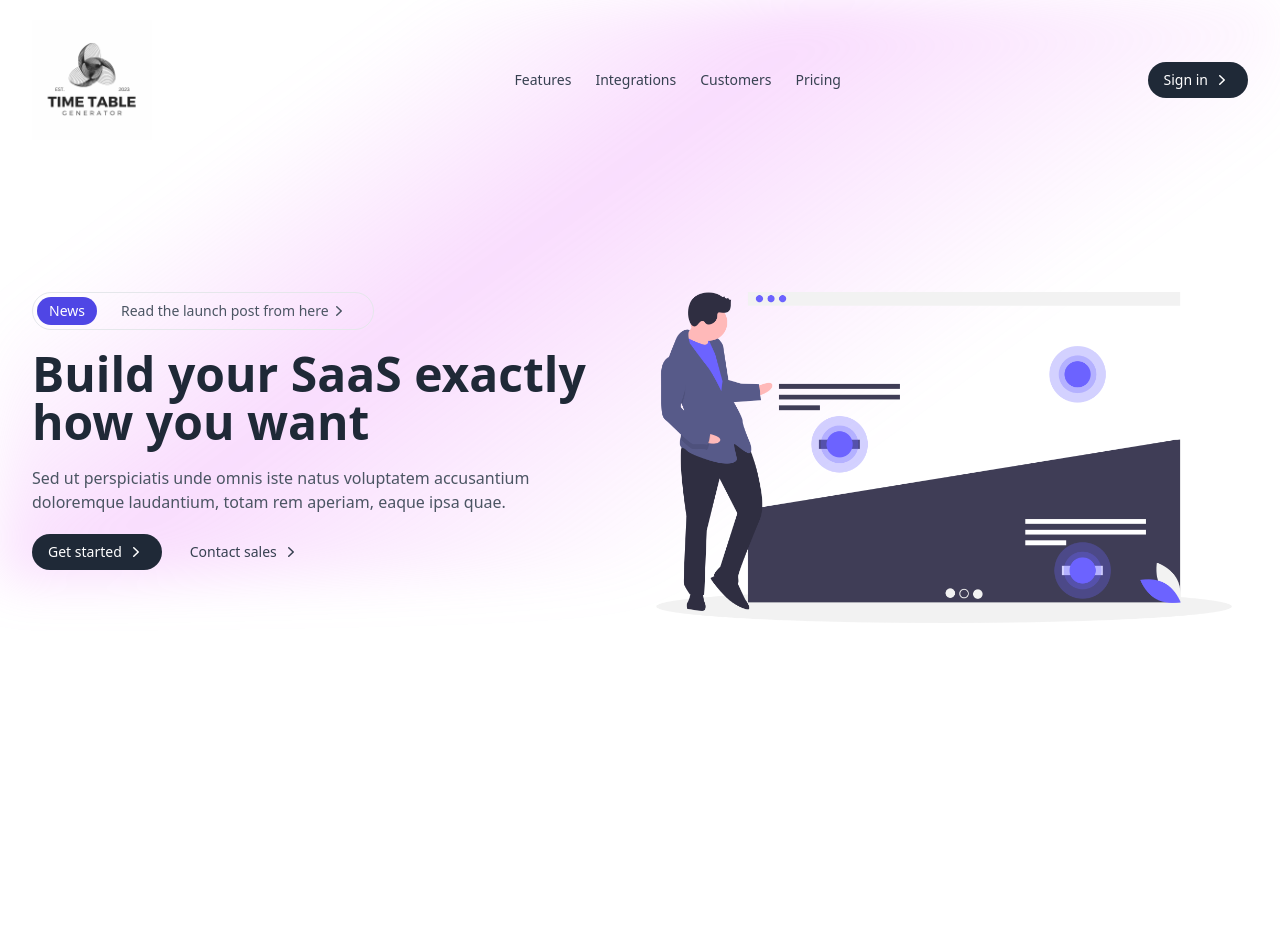
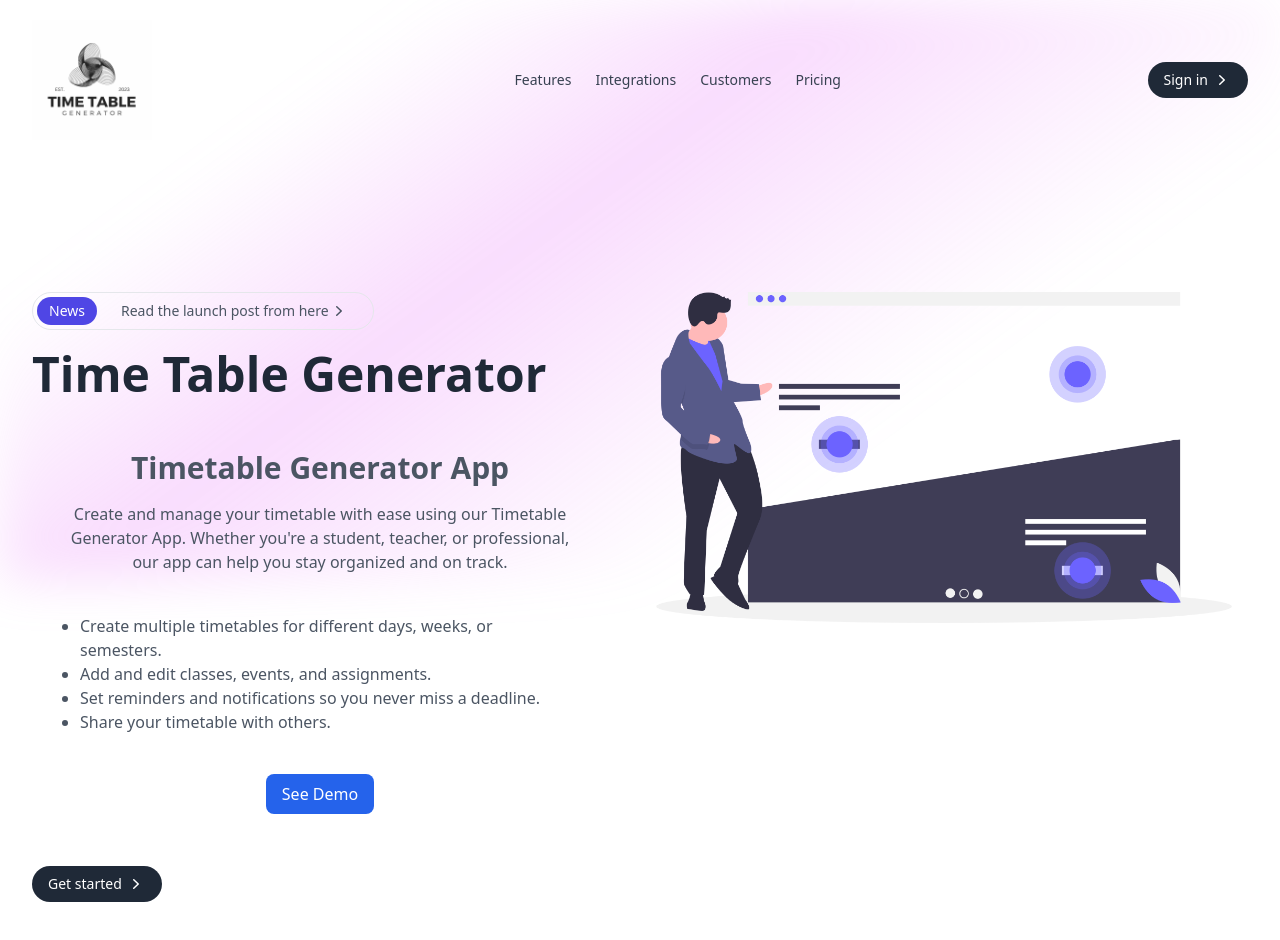
Before and after one commit to time-table-generator/website, a React (Create React App) app: page / in a window 1280 px wide. Shown: the top 940 px of the page. Before the commit the page ends 800 px from the top, so only its background shows below. Built offline with nearby package versions, Linux system fonts and the light colour scheme.

Commit message:
Addition: Description in Hero Section

```diff
--- a/src/components/heroSection.jsx
+++ b/src/components/heroSection.jsx
@@ -1,87 +1,128 @@
-import { useEffect, useState } from 'react'
-import logo from '../images/logo.png';
-import cloud_image from '../images/cloud_image.png'
+import { useEffect, useState } from "react";
+import logo from "../images/logo.png";
+import cloud_image from "../images/cloud_image.png";
 
-const Hero =() => {
-
-    const [state, setState] = useState(false)
+const Hero = () => {
+  const [state, setState] = useState(false);
 
   // Replace / paths with your paths
   const navigation = [
     { title: "Features", path: "/" },
     { title: "Integrations", path: "/" },
     { title: "Customers", path: "/" },
-        { title: "Pricing", path: "/" }
-    ]
+    { title: "Pricing", path: "/" },
+  ];
 
   useEffect(() => {
     document.onclick = (e) => {
       const target = e.target;
       if (!target.closest(".menu-btn")) setState(false);
     };
-    }, [])
-
+  }, []);
 
   const Brand = () => (
     <div className="flex items-center justify-between py-5 md:block">
       <a href="/">
-                <img
-                    src={logo}
-                    width={120}
-                    height={50}
-                    alt="logo"
-                />
+        <img src={logo} width={120} height={50} alt="logo" />
       </a>
       <div className="md:hidden">
-                <button className="menu-btn text-gray-500 hover:text-gray-800"
+        <button
+          className="menu-btn text-gray-500 hover:text-gray-800"
           onClick={() => setState(!state)}
         >
-                    {
-                        state ? (
-                            <svg xmlns="http://www.w3.org/2000/svg" className="h-6 w-6" viewBox="0 0 20 20" fill="currentColor">
-                                <path fillRule="evenodd" d="M4.293 4.293a1 1 0 011.414 0L10 8.586l4.293-4.293a1 1 0 111.414 1.414L11.414 10l4.293 4.293a1 1 0 01-1.414 1.414L10 11.414l-4.293 4.293a1 1 0 01-1.414-1.414L8.586 10 4.293 5.707a1 1 0 010-1.414z" clipRule="evenodd" />
+          {state ? (
+            <svg
+              xmlns="http://www.w3.org/2000/svg"
+              className="h-6 w-6"
+              viewBox="0 0 20 20"
+              fill="currentColor"
+            >
+              <path
+                fillRule="evenodd"
+                d="M4.293 4.293a1 1 0 011.414 0L10 8.586l4.293-4.293a1 1 0 111.414 1.414L11.414 10l4.293 4.293a1 1 0 01-1.414 1.414L10 11.414l-4.293 4.293a1 1 0 01-1.414-1.414L8.586 10 4.293 5.707a1 1 0 010-1.414z"
+                clipRule="evenodd"
+              />
             </svg>
           ) : (
-                            <svg xmlns="http://www.w3.org/2000/svg" fill="none" viewBox="0 0 24 24" strokeWidth={1.5} stroke="currentColor" className="w-6 h-6">
-                                <path strokeLinecap="round" strokeLinejoin="round" d="M3.75 6.75h16.5M3.75 12h16.5m-16.5 5.25h16.5" />
+            <svg
+              xmlns="http://www.w3.org/2000/svg"
+              fill="none"
+              viewBox="0 0 24 24"
+              strokeWidth={1.5}
+              stroke="currentColor"
+              className="w-6 h-6"
+            >
+              <path
+                strokeLinecap="round"
+                strokeLinejoin="round"
+                d="M3.75 6.75h16.5M3.75 12h16.5m-16.5 5.25h16.5"
+              />
             </svg>
-                        )
-                    }
+          )}
         </button>
       </div>
     </div>
-    )
+  );
 
   return (
-        <div className='relative'>
-            <div className='absolute inset-0 blur-xl h-[580px]' style={{ background: "linear-gradient(143.6deg, rgba(192, 132, 252, 0) 20.79%, rgba(232, 121, 249, 0.26) 40.92%, rgba(204, 171, 238, 0) 70.35%)" }}></div>
-            <div className='relative'>
+    <div className="relative">
+      <div
+        className="absolute inset-0 blur-xl h-[580px]"
+        style={{
+          background:
+            "linear-gradient(143.6deg, rgba(192, 132, 252, 0) 20.79%, rgba(232, 121, 249, 0.26) 40.92%, rgba(204, 171, 238, 0) 70.35%)",
+        }}
+      ></div>
+      <div className="relative">
         <header>
           <div className={`md:hidden ${state ? "mx-2 pb-5" : "hidden"}`}>
             <Brand />
           </div>
-                    <nav className={`pb-5 md:text-sm ${state ? "absolute top-0 inset-x-0 bg-white shadow-lg rounded-xl border mx-2 mt-2 md:shadow-none md:border-none md:mx-0 md:mt-0 md:relative md:bg-transparent" : ""}`}>
+          <nav
+            className={`pb-5 md:text-sm ${
+              state
+                ? "absolute top-0 inset-x-0 bg-white shadow-lg rounded-xl border mx-2 mt-2 md:shadow-none md:border-none md:mx-0 md:mt-0 md:relative md:bg-transparent"
+                : ""
+            }`}
+          >
             <div className="gap-x-14 items-center max-w-screen-xl mx-auto px-4 md:flex md:px-8">
               <Brand />
-                            <div className={`flex-1 items-center mt-8 md:mt-0 md:flex ${state ? 'block' : 'hidden'} `}>
+              <div
+                className={`flex-1 items-center mt-8 md:mt-0 md:flex ${
+                  state ? "block" : "hidden"
+                } `}
+              >
                 <ul className="flex-1 justify-center items-center space-y-6 md:flex md:space-x-6 md:space-y-0">
-                                    {
-                                        navigation.map((item, idx) => {
+                  {navigation.map((item, idx) => {
                     return (
-                                                <li key={idx} className="text-gray-700 hover:text-gray-900">
+                      <li
+                        key={idx}
+                        className="text-gray-700 hover:text-gray-900"
+                      >
                         <a href={item.path} className="block">
                           {item.title}
                         </a>
                       </li>
-                                            )
-                                        })
-                                    }
+                    );
+                  })}
                 </ul>
                 <div className="items-center justify-end mt-6 space-y-6 md:flex md:mt-0">
-                                    <a href="/" className="flex items-center justify-center gap-x-1 py-2 px-4 text-white font-medium bg-gray-800 hover:bg-gray-700 active:bg-gray-900 rounded-full md:inline-flex">
+                  <a
+                    href="/"
+                    className="flex items-center justify-center gap-x-1 py-2 px-4 text-white font-medium bg-gray-800 hover:bg-gray-700 active:bg-gray-900 rounded-full md:inline-flex"
+                  >
                     Sign in
-                                        <svg xmlns="http://www.w3.org/2000/svg" viewBox="0 0 20 20" fill="currentColor" className="w-5 h-5">
-                                            <path fillRule="evenodd" d="M7.21 14.77a.75.75 0 01.02-1.06L11.168 10 7.23 6.29a.75.75 0 111.04-1.08l4.5 4.25a.75.75 0 010 1.08l-4.5 4.25a.75.75 0 01-1.06-.02z" clipRule="evenodd" />
+                    <svg
+                      xmlns="http://www.w3.org/2000/svg"
+                      viewBox="0 0 20 20"
+                      fill="currentColor"
+                      className="w-5 h-5"
+                    >
+                      <path
+                        fillRule="evenodd"
+                        d="M7.21 14.77a.75.75 0 01.02-1.06L11.168 10 7.23 6.29a.75.75 0 111.04-1.08l4.5 4.25a.75.75 0 010 1.08l-4.5 4.25a.75.75 0 01-1.06-.02z"
+                        clipRule="evenodd"
+                      />
                     </svg>
                   </a>
                 </div>
@@ -91,40 +132,110 @@ const Hero =() => {
         </header>
         <section>
           <div className="max-w-screen-xl mx-auto px-4 py-28 gap-12 text-gray-600 overflow-hidden md:px-8 md:flex">
-                        <div className='flex-none space-y-5 max-w-xl'>
-                            <a href="/" className='inline-flex gap-x-6 items-center rounded-full p-1 pr-6 border text-sm font-medium duration-150 hover:bg-white'>
-                                <span className='inline-block rounded-full px-3 py-1 bg-indigo-600 text-white'>
+            <div className="flex-none space-y-5 max-w-xl">
+              <a
+                href="/"
+                className="inline-flex gap-x-6 items-center rounded-full p-1 pr-6 border text-sm font-medium duration-150 hover:bg-white"
+              >
+                <span className="inline-block rounded-full px-3 py-1 bg-indigo-600 text-white">
                   News
                 </span>
-                                <p className='flex items-center'>
+                <p className="flex items-center">
                   Read the launch post from here
-                                    <svg xmlns="http://www.w3.org/2000/svg" viewBox="0 0 20 20" fill="currentColor" className="w-5 h-5">
-                                        <path fillRule="evenodd" d="M7.21 14.77a.75.75 0 01.02-1.06L11.168 10 7.23 6.29a.75.75 0 111.04-1.08l4.5 4.25a.75.75 0 010 1.08l-4.5 4.25a.75.75 0 01-1.06-.02z" clipRule="evenodd" />
+                  <svg
+                    xmlns="http://www.w3.org/2000/svg"
+                    viewBox="0 0 20 20"
+                    fill="currentColor"
+                    className="w-5 h-5"
+                  >
+                    <path
+                      fillRule="evenodd"
+                      d="M7.21 14.77a.75.75 0 01.02-1.06L11.168 10 7.23 6.29a.75.75 0 111.04-1.08l4.5 4.25a.75.75 0 010 1.08l-4.5 4.25a.75.75 0 01-1.06-.02z"
+                      clipRule="evenodd"
+                    />
                   </svg>
                 </p>
               </a>
               <h1 className="text-4xl text-gray-800 font-extrabold sm:text-5xl">
-                                Build your SaaS exactly how you want
+                Time Table Generator
               </h1>
-                            <p>
-                                Sed ut perspiciatis unde omnis iste natus voluptatem accusantium doloremque laudantium, totam rem aperiam, eaque ipsa quae.
+
+              {/* Details about application */}
+              <div>
+                <div class="flex flex-col justify-center items-center p-8">
+                  <h1 class="text-center text-3xl font-bold">
+                    Timetable Generator App
+                  </h1>
+                  <p class="text-center text-gray-600 mt-4">
+                    Create and manage your timetable with ease using our
+                    Timetable Generator App. Whether you're a student, teacher,
+                    or professional, our app can help you stay organized and on
+                    track.
                   </p>
-                            <div className='flex items-center gap-x-3 sm:text-sm'>
-                                <a href="/" className="flex items-center justify-center gap-x-1 py-2 px-4 text-white font-medium bg-gray-800 duration-150 hover:bg-gray-700 active:bg-gray-900 rounded-full md:inline-flex">
-                                    Get started
-                                    <svg xmlns="http://www.w3.org/2000/svg" viewBox="0 0 20 20" fill="currentColor" className="w-5 h-5">
-                                        <path fillRule="evenodd" d="M7.21 14.77a.75.75 0 01.02-1.06L11.168 10 7.23 6.29a.75.75 0 111.04-1.08l4.5 4.25a.75.75 0 010 1.08l-4.5 4.25a.75.75 0 01-1.06-.02z" clipRule="evenodd" />
-                                    </svg>
-                                </a>
-                                <a href="/" className="flex items-center justify-center gap-x-1 py-2 px-4 text-gray-700 hover:text-gray-900 font-medium duration-150 md:inline-flex">
-                                    Contact sales
-                                    <svg xmlns="http://www.w3.org/2000/svg" viewBox="0 0 20 20" fill="currentColor" className="w-5 h-5">
-                                        <path fillRule="evenodd" d="M7.21 14.77a.75.75 0 01.02-1.06L11.168 10 7.23 6.29a.75.75 0 111.04-1.08l4.5 4.25a.75.75 0 010 1.08l-4.5 4.25a.75.75 0 01-1.06-.02z" clipRule="evenodd" />
-                                    </svg>
+                  <ul class="list-disc mt-6 p-4">
+                    <li class="text-gray-600">
+                      Create multiple timetables for different days, weeks, or
+                      semesters.
+                    </li>
+                    <li class="text-gray-600">
+                      Add and edit classes, events, and assignments.
+                    </li>
+                    <li class="text-gray-600">
+                      Set reminders and notifications so you never miss a
+                      deadline.
+                    </li>
+                    <li class="text-gray-600">
+                      Share your timetable with others.
+                    </li>
+                  </ul>
+                  <a
+                    href="/"
+                    class="inline-flex items-center px-4 py-2 mt-6 text-base font-medium text-white bg-blue-600 rounded-lg hover:bg-blue-700"
+                  >
+                    See Demo
                   </a>
                 </div>
               </div>
-                        <div className='flex-1 hidden md:block'>
+              <div className="flex items-center gap-x-3 sm:text-sm">
+                <a
+                  href="/"
+                  className="flex items-center justify-center gap-x-1 py-2 px-4 text-white font-medium bg-gray-800 duration-150 hover:bg-gray-700 active:bg-gray-900 rounded-full md:inline-flex"
+                >
+                  Get started
+                  <svg
+                    xmlns="http://www.w3.org/2000/svg"
+                    viewBox="0 0 20 20"
+                    fill="currentColor"
+                    className="w-5 h-5"
+                  >
+                    <path
+                      fillRule="evenodd"
+                      d="M7.21 14.77a.75.75 0 01.02-1.06L11.168 10 7.23 6.29a.75.75 0 111.04-1.08l4.5 4.25a.75.75 0 010 1.08l-4.5 4.25a.75.75 0 01-1.06-.02z"
+                      clipRule="evenodd"
+                    />
+                  </svg>
+                </a>
+                {/* <a
+                  href="/"
+                  className="flex items-center justify-center gap-x-1 py-2 px-4 text-gray-700 hover:text-gray-900 font-medium duration-150 md:inline-flex"
+                >
+                  Contact sales
+                  <svg
+                    xmlns="http://www.w3.org/2000/svg"
+                    viewBox="0 0 20 20"
+                    fill="currentColor"
+                    className="w-5 h-5"
+                  >
+                    <path
+                      fillRule="evenodd"
+                      d="M7.21 14.77a.75.75 0 01.02-1.06L11.168 10 7.23 6.29a.75.75 0 111.04-1.08l4.5 4.25a.75.75 0 010 1.08l-4.5 4.25a.75.75 0 01-1.06-.02z"
+                      clipRule="evenodd"
+                    />
+                  </svg>
+                </a> */}
+              </div>
+            </div>
+            <div className="flex-1 hidden md:block">
               {/* Replace with your image */}
               <img alt="cloud" src={cloud_image} className="max-w-xl" />
             </div>
@@ -132,7 +243,7 @@ const Hero =() => {
         </section>
       </div>
     </div>
-    )
-}
+  );
+};
 
 export default Hero;
```
Lines whose indentation alone changed are shown as unchanged.
